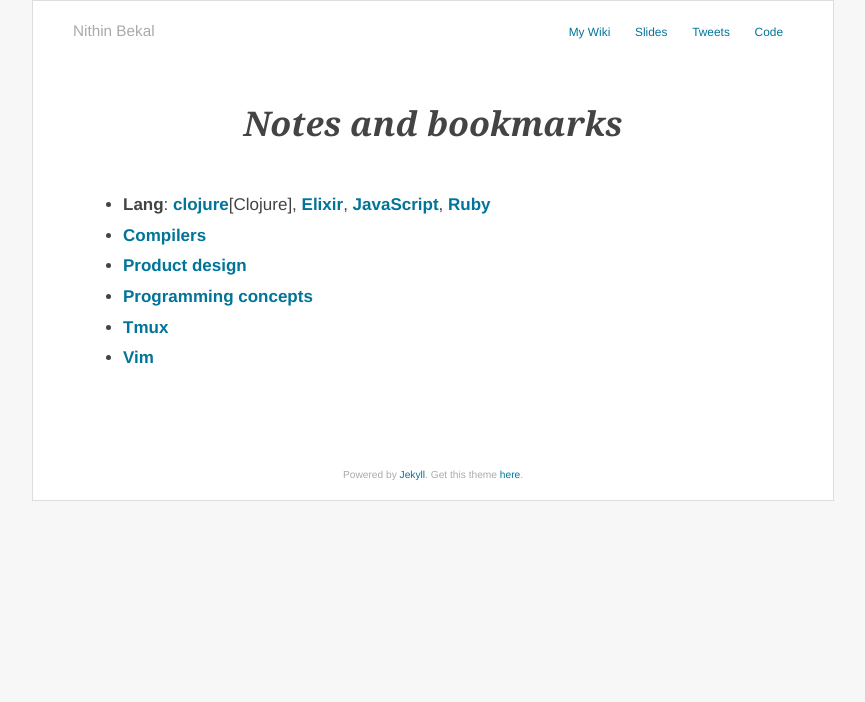
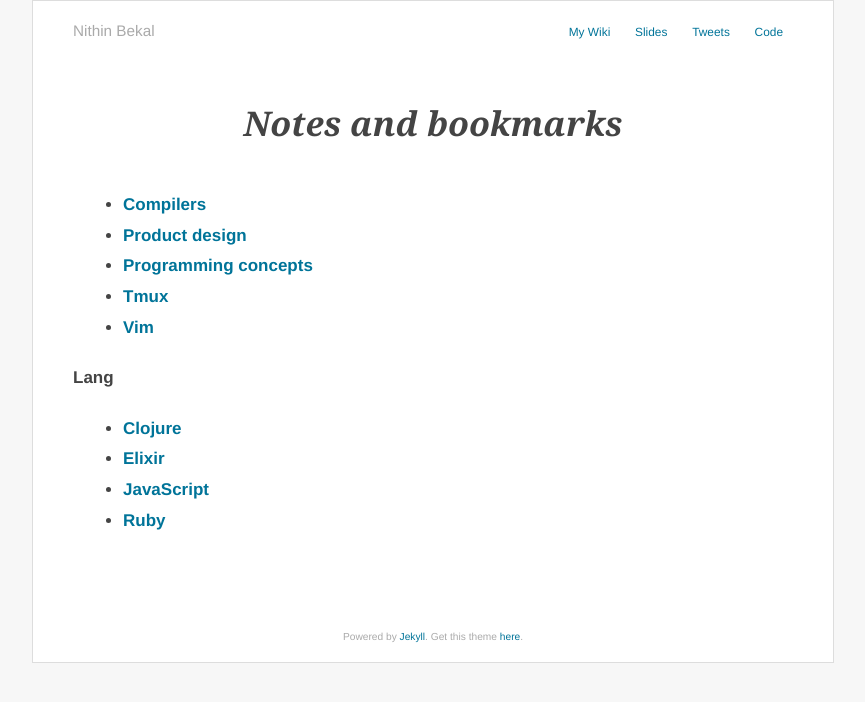
Before and after one commit to nithinbekal/nithinbekal.github.io, a Jekyll site: the page built from notes/index.md, in a window 1280 px wide. Shown: the top 702 px of the page, without its empty margins (207-1072 px from the left). Built offline with Jekyll 4.4.1, drawn with Linux system fonts in a browser that asks for light colours.

Commit message:
Fix links to lang notes

```diff
--- a/notes/index.md
+++ b/notes/index.md
@@ -4,9 +4,16 @@ title: 'Notes and bookmarks'
 date:   2014-06-07 12:00:00
 ---
 
-- **Lang**: [clojure](/notes/programming/lang/clojure/)[Clojure], [Elixir](/notes/programming/lang/elixir/), [JavaScript](/notes/programming/lang/js/), [Ruby](/notes/programming/lang/ruby/)
 - [Compilers](/notes/compilers/)
 - [Product design](/notes/product-design/)
 - [Programming concepts](/notes/programming/)
 - [Tmux](/notes/tmux/)
 - [Vim](/notes/vim/)
+
+
+**Lang**
+
+* [Clojure](/notes/lang/clojure/)
+* [Elixir](/notes/lang/elixir/)
+* [JavaScript](/notes/lang/js/)
+* [Ruby](/notes/lang/ruby/)
```
